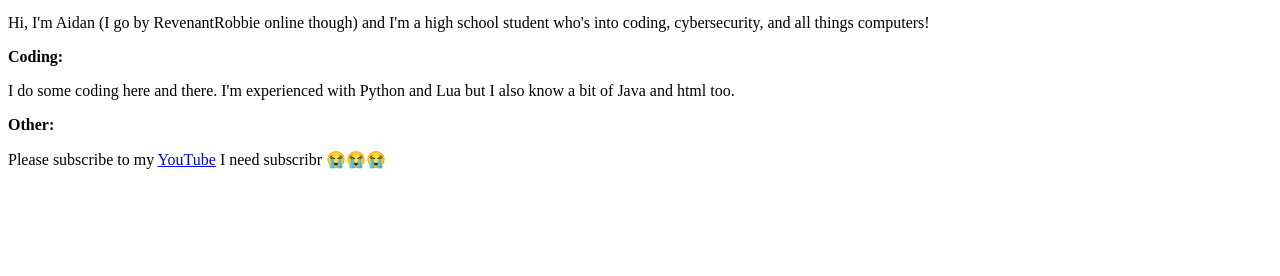
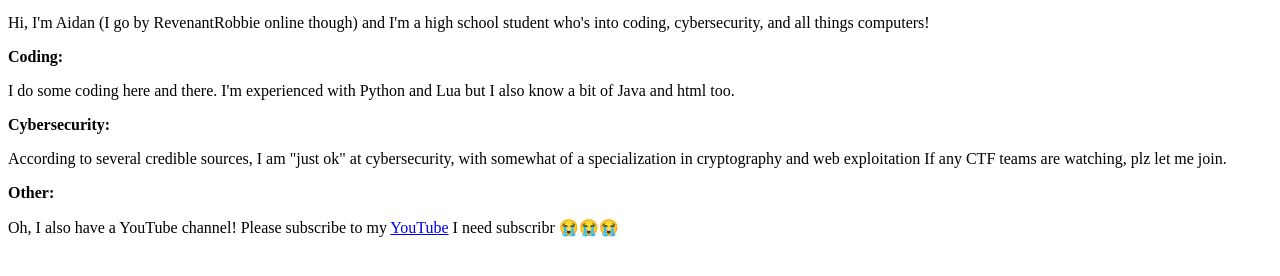
Before and after one commit to RevenantRobbie/MyPortfolio, a plain HTML site: page index.html in a window 1280 px wide. Shown: the part 100-376 px from the top of the page. Drawn offline with Linux system fonts and the light colour scheme.

Commit message:
Update index.html

```diff
--- a/index.html
+++ b/index.html
@@ -23,11 +23,19 @@
     </p>
 
     <p>
+      <b> Cybersecurity: </b>
+    </p>
+    <p>
+      According to several credible sources, I am "just ok" at cybersecurity, with somewhat of a specialization in cryptography and web exploitation
+      If any CTF teams are watching, plz let me join.
+    </p>
+
+    <p>
       <b> Other: </b>
     </p>
 
     <p>
-      Please subscribe to my <a href="https://www.youtube.com/@InconsistentProductions">YouTube</a> I need subscribr 😭😭😭
+      Oh, I also have a YouTube channel! Please subscribe to my <a href="https://www.youtube.com/@InconsistentProductions">YouTube</a> I need subscribr 😭😭😭
     </p>
 
   </body>
```
